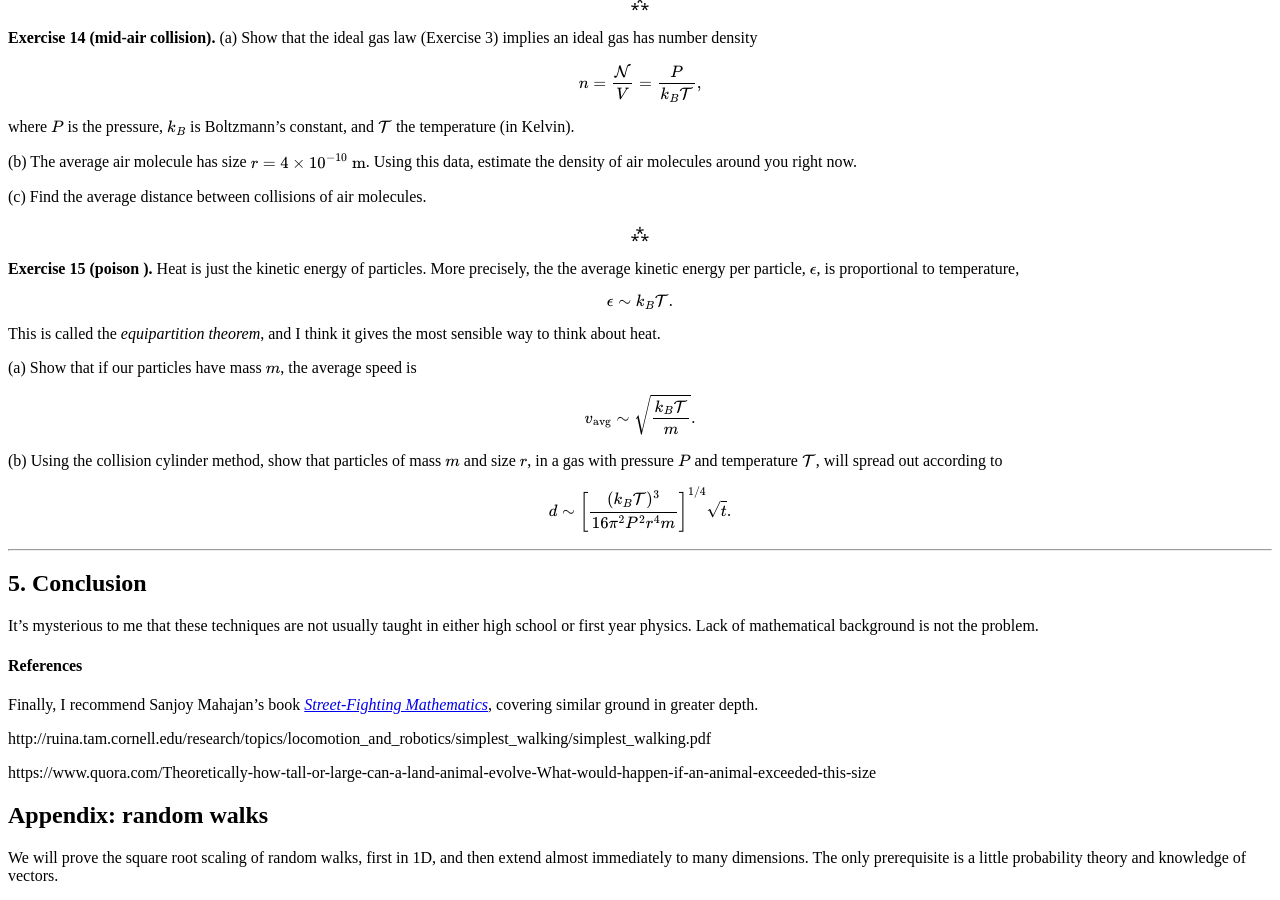
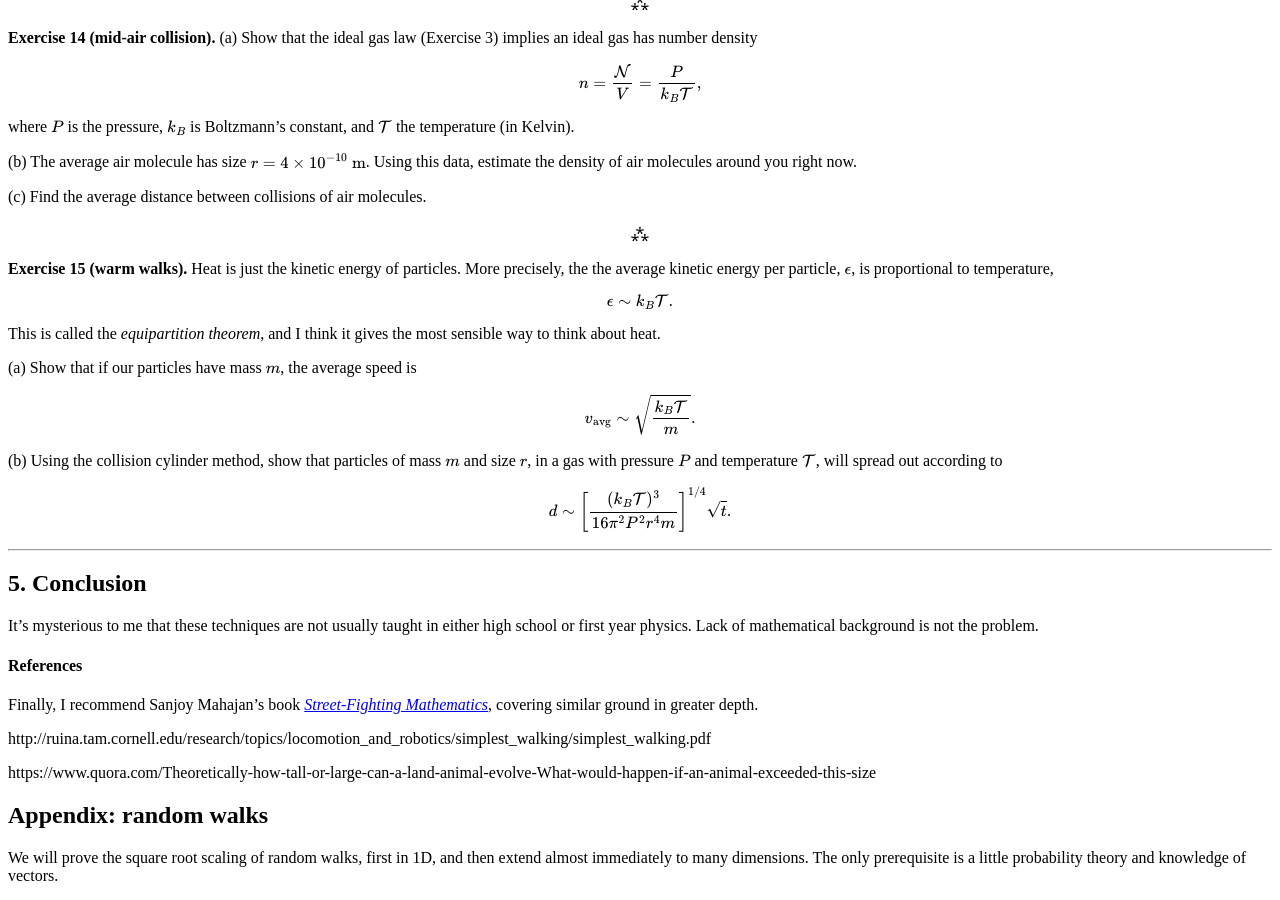
Before and after one commit to hapax/hapax.github.io, a Jekyll site: the page built from assets/simple-physics.md, in a window 1280 px wide and 900 px high, scrolled down 10236 px. Built offline with Jekyll 4.4.1, drawn with Linux system fonts in a browser that asks for light colours; our own code applies the rules of GitHub Pages for plain Markdown files; formulas are drawn with MathJax 3; a script that is not in the unit is left out.

Commit message:
Update simple-physics.md

```diff
--- a/assets/simple-physics.md
+++ b/assets/simple-physics.md
@@ -1122,7 +1122,7 @@
   ⁂
   </p>
 
-**Exercise 15 (poison ).** Heat is just the kinetic energy of particles.
+**Exercise 15 (warm walks).** Heat is just the kinetic energy of particles.
 More precisely, the the average kinetic energy per particle,
 $\epsilon$, is proportional to temperature,
 
```
